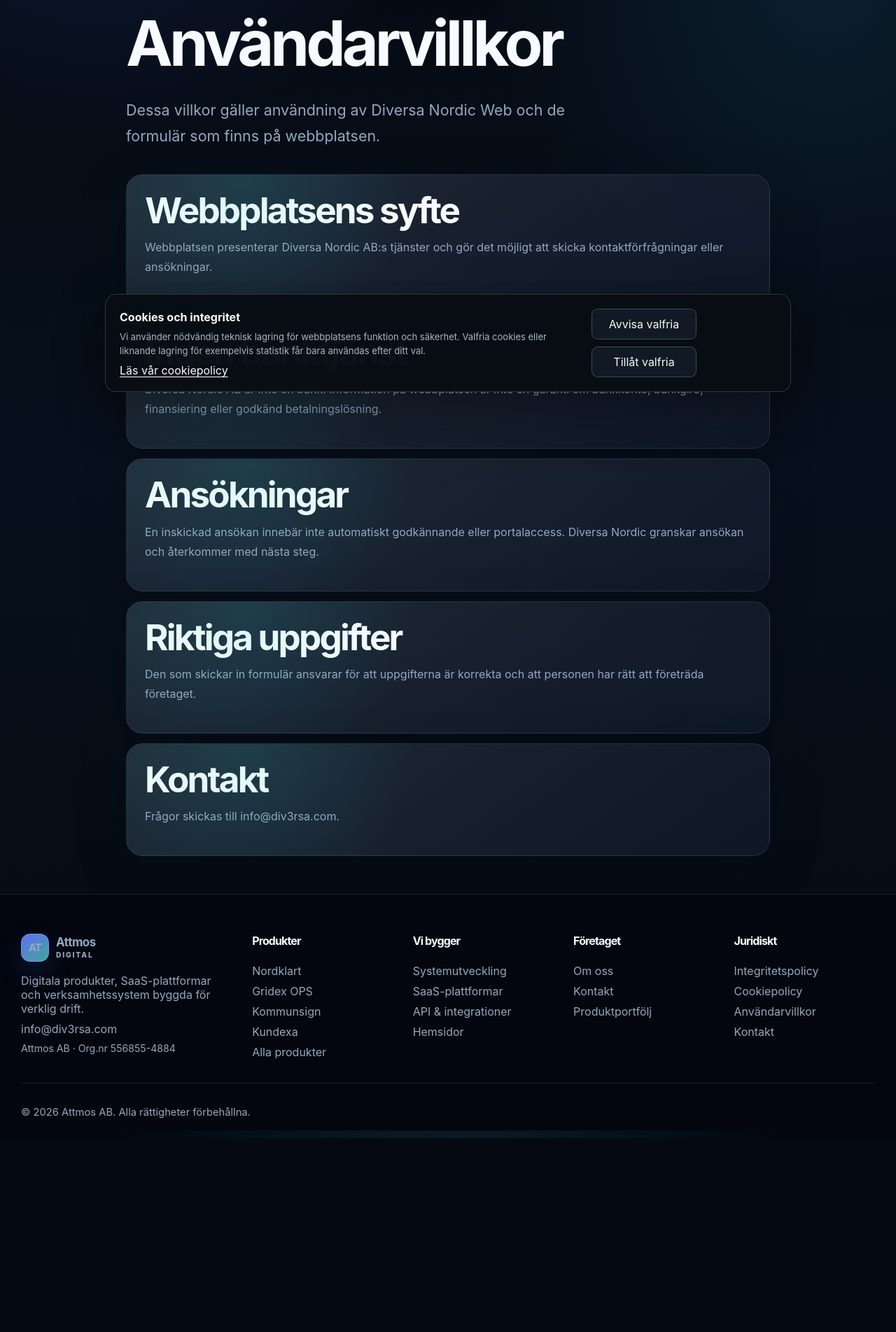
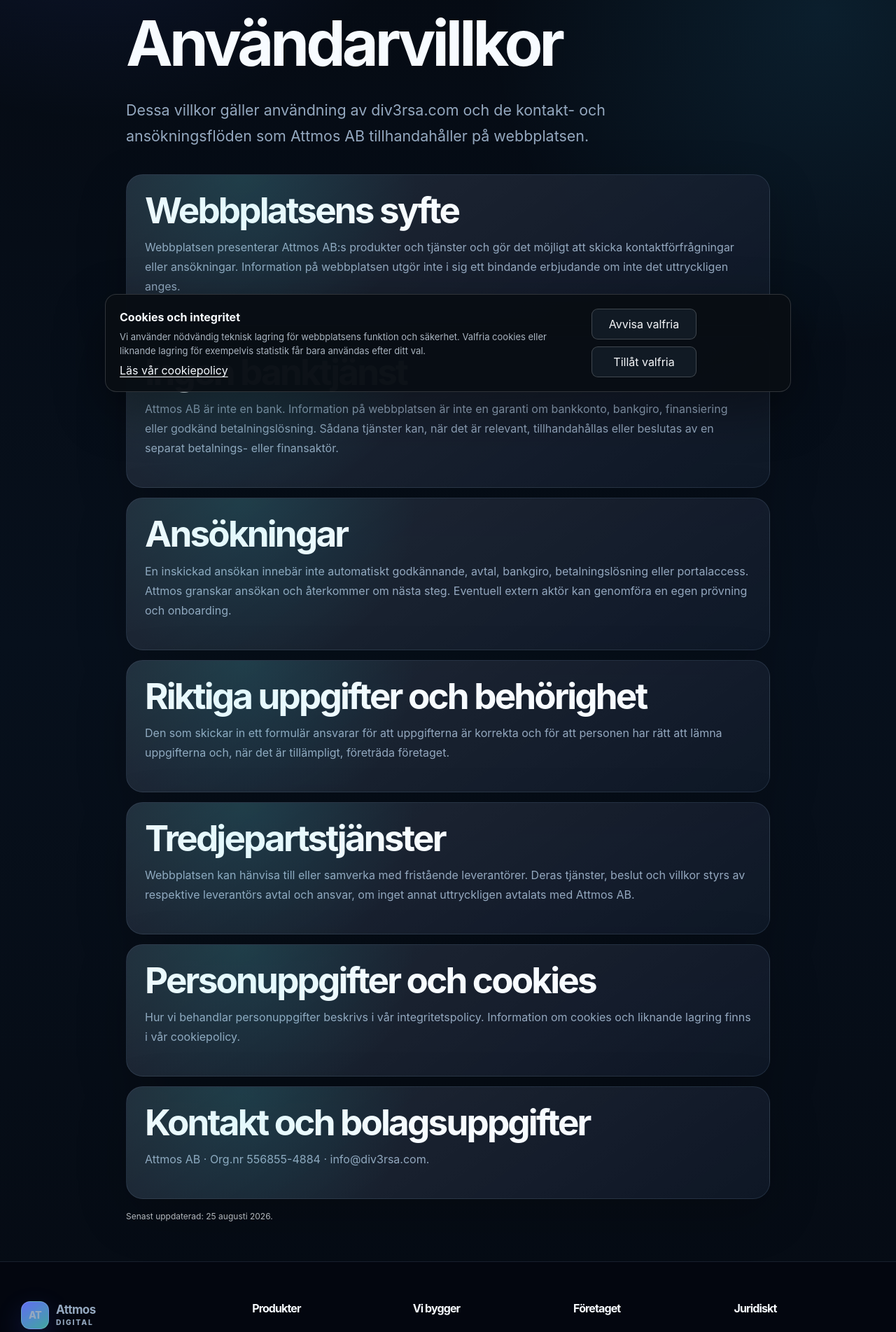
Before and after one commit to heke99/div3rsa_website, a Next.js app: page /anvandarvillkor in a window 1280 px wide. Shown: the part 220-2123 px from the top of the page at 70% size. Before the commit the page ends 1846 px from the top, so only its background shows below. Built offline with nearby package versions, Linux system fonts and the light colour scheme.

Commit message:
Update site terms for Attmos AB

```diff
--- a/app/anvandarvillkor/page.tsx
+++ b/app/anvandarvillkor/page.tsx
@@ -1,9 +1,10 @@
 import type { Metadata } from "next";
-import { company } from "@/lib/content";
+import Link from "next/link";
+import { company } from "@/lib/company";
 
 export const metadata: Metadata = {
   title: "Användarvillkor",
-  description: "Användarvillkor för Diversa Nordic AB:s webbplats, kontaktflöden och ansökningsflöden.",
+  description: "Användarvillkor för Attmos AB:s webbplats, kontaktflöden och ansökningsflöden.",
 };
 
 export default function TermsPage() {
@@ -12,27 +13,36 @@ export default function TermsPage() {
       <div className="container narrow legal-stack reveal">
         <p className="eyebrow">Juridik</p>
         <h1>Användarvillkor</h1>
-        <p className="page-lead">Dessa villkor gäller användning av Diversa Nordic Web och de formulär som finns på webbplatsen.</p>
+        <p className="page-lead">Dessa villkor gäller användning av {company.domain} och de kontakt- och ansökningsflöden som {company.name} tillhandahåller på webbplatsen.</p>
         <article className="glass-card">
           <h2>Webbplatsens syfte</h2>
-          <p>Webbplatsen presenterar Diversa Nordic AB:s tjänster och gör det möjligt att skicka kontaktförfrågningar eller ansökningar.</p>
+          <p>Webbplatsen presenterar {company.name}:s produkter och tjänster och gör det möjligt att skicka kontaktförfrågningar eller ansökningar. Information på webbplatsen utgör inte i sig ett bindande erbjudande om inte det uttryckligen anges.</p>
         </article>
         <article className="glass-card">
           <h2>Ingen banktjänst</h2>
-          <p>{company.name} är inte en bank. Information på webbplatsen är inte en garanti om bankkonto, bankgiro, finansiering eller godkänd betalningslösning.</p>
+          <p>{company.name} är inte en bank. Information på webbplatsen är inte en garanti om bankkonto, bankgiro, finansiering eller godkänd betalningslösning. Sådana tjänster kan, när det är relevant, tillhandahållas eller beslutas av en separat betalnings- eller finansaktör.</p>
         </article>
         <article className="glass-card">
           <h2>Ansökningar</h2>
-          <p>En inskickad ansökan innebär inte automatiskt godkännande eller portalaccess. Diversa Nordic granskar ansökan och återkommer med nästa steg.</p>
+          <p>En inskickad ansökan innebär inte automatiskt godkännande, avtal, bankgiro, betalningslösning eller portalaccess. {company.shortName} granskar ansökan och återkommer om nästa steg. Eventuell extern aktör kan genomföra en egen prövning och onboarding.</p>
         </article>
         <article className="glass-card">
-          <h2>Riktiga uppgifter</h2>
-          <p>Den som skickar in formulär ansvarar för att uppgifterna är korrekta och att personen har rätt att företräda företaget.</p>
+          <h2>Riktiga uppgifter och behörighet</h2>
+          <p>Den som skickar in ett formulär ansvarar för att uppgifterna är korrekta och för att personen har rätt att lämna uppgifterna och, när det är tillämpligt, företräda företaget.</p>
         </article>
         <article className="glass-card">
-          <h2>Kontakt</h2>
-          <p>Frågor skickas till <a href={"mailto:" + company.email}>{company.email}</a>.</p>
+          <h2>Tredjepartstjänster</h2>
+          <p>Webbplatsen kan hänvisa till eller samverka med fristående leverantörer. Deras tjänster, beslut och villkor styrs av respektive leverantörs avtal och ansvar, om inget annat uttryckligen avtalats med {company.name}.</p>
         </article>
+        <article className="glass-card">
+          <h2>Personuppgifter och cookies</h2>
+          <p>Hur vi behandlar personuppgifter beskrivs i vår <Link href="/integritetspolicy">integritetspolicy</Link>. Information om cookies och liknande lagring finns i vår <Link href="/cookiepolicy">cookiepolicy</Link>.</p>
+        </article>
+        <article className="glass-card">
+          <h2>Kontakt och bolagsuppgifter</h2>
+          <p>{company.name} · Org.nr {company.orgNumber} · <a href={`mailto:${company.email}`}>{company.email}</a>.</p>
+        </article>
+        <p className="contact-privacy-note">Senast uppdaterad: 25 augusti 2026.</p>
       </div>
     </section>
   );
```
